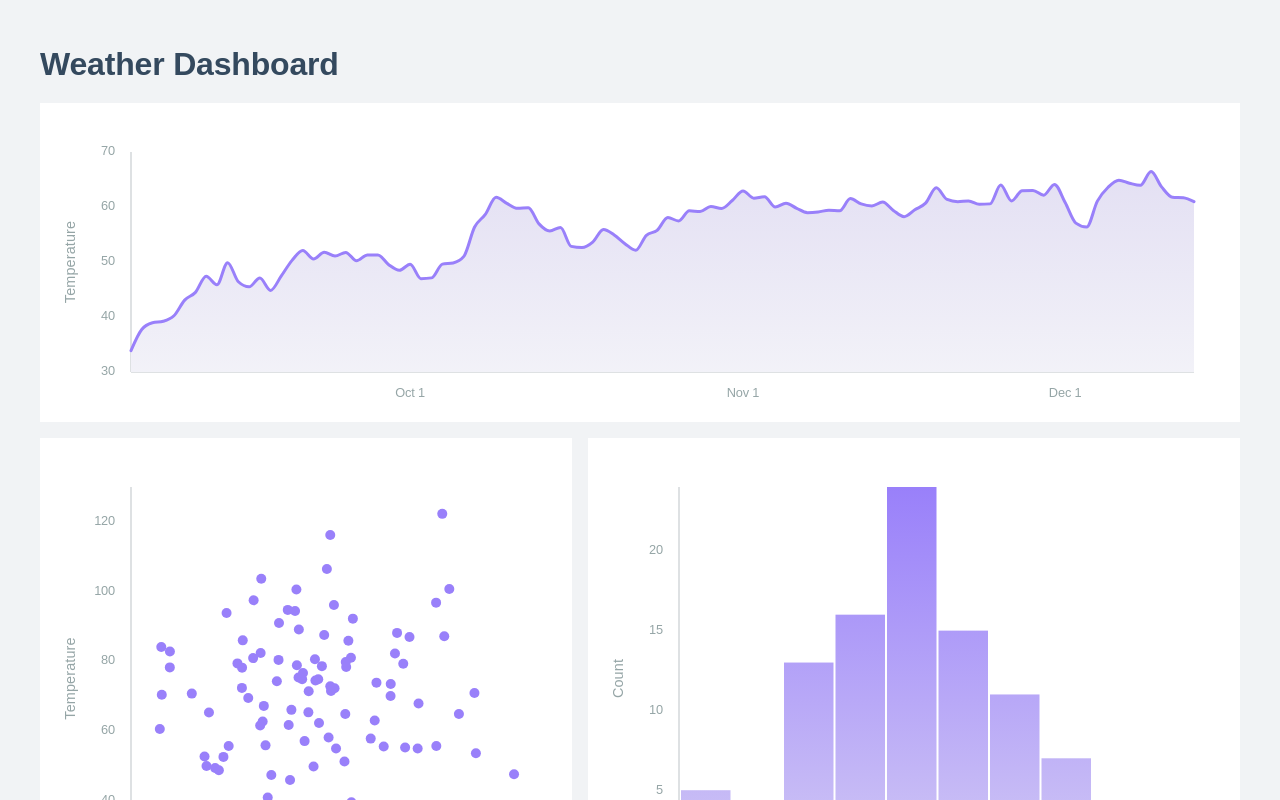
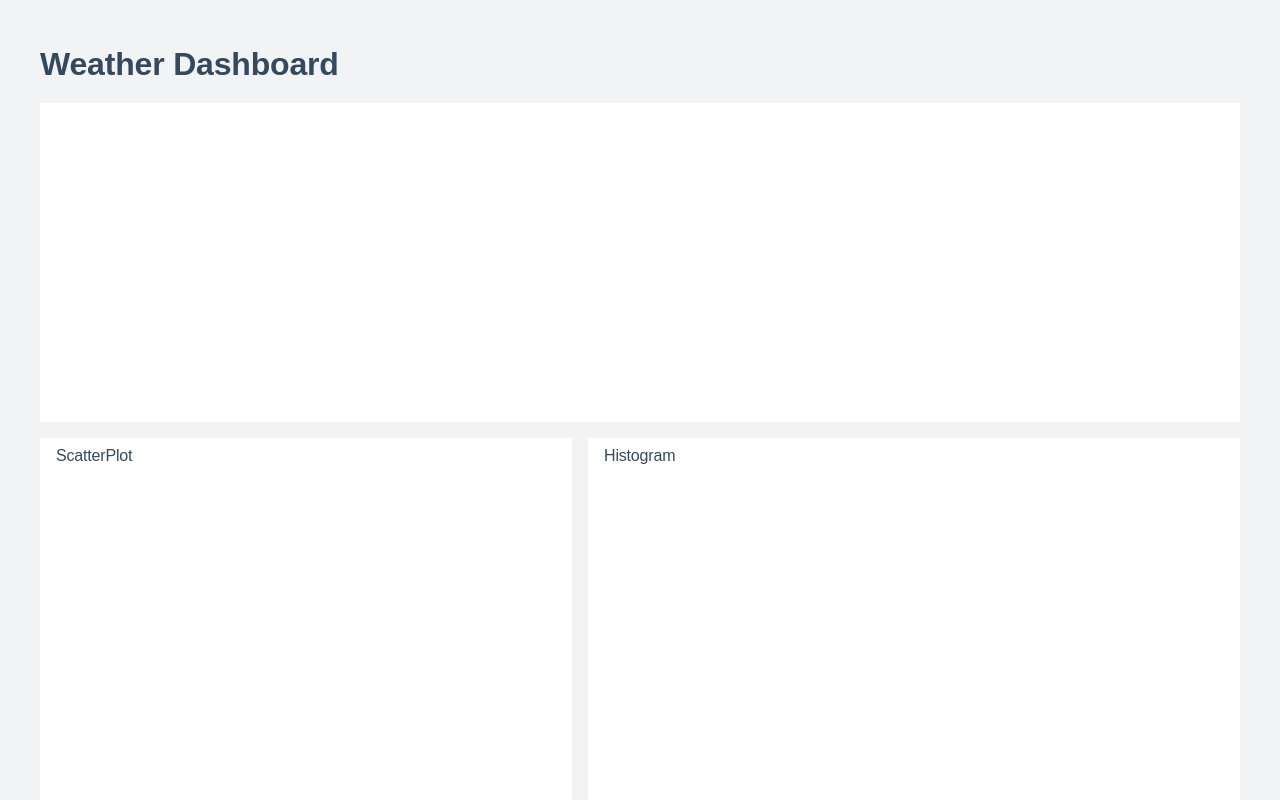
Before and after one commit to TiE23/sab-d3, a React app in the folder 13-using-d3-with-react-js/: page / in a window 1280 px wide. Shown: the top 800 px of the page. Built offline with nearby package versions, Linux system fonts and the light colour scheme; a web font is replaced by a local one.

Commit message:
Ch 13 - Initial work on Timeline. Took copious notes on how useChartDimensions() hook works - to the best of my knowledge. I'm sure I'll be using something like this myself in the future.

```diff
--- a/13-using-d3-with-react-js/src/Chart/Chart.jsx
+++ b/13-using-d3-with-react-js/src/Chart/Chart.jsx
@@ -1,18 +1,30 @@
 import React, { createContext, useContext } from "react";
+import PropTypes from "prop-types";
 import { dimensionsPropsType } from "./utils";
 
 import "./Chart.css";
 
-export const useDimensionsContext = () => {};
+const ChartContext = createContext();
+
+export const useDimensionsContext = () => useContext(ChartContext);
 
 const Chart = ({ dimensions, children }) => (
-  <svg className="Chart">
-    { children }
-  </svg>
+  <ChartContext.Provider value={dimensions}>
+    <svg
+      className="Chart"
+      width={dimensions.width}
+      height={dimensions.height}
+    >
+      <g transform={`translate(${dimensions.marginLeft}, ${dimensions.marginTop})`}>
+        { children }
+      </g>
+    </svg>
+  </ChartContext.Provider>
 );
 
 Chart.propTypes = {
   dimensions: dimensionsPropsType,
+  children: PropTypes.node,
 };
 
 Chart.defaultProps = {
--- a/13-using-d3-with-react-js/src/Histogram.jsx
+++ b/13-using-d3-with-react-js/src/Histogram.jsx
@@ -13,6 +13,7 @@ const Histogram = ({ data, xAccessor, label }) => {
 
   return (
     <div className="Histogram placeholder">
+      Histogram
     </div>
   );
 };
--- a/13-using-d3-with-react-js/src/ScatterPlot.jsx
+++ b/13-using-d3-with-react-js/src/ScatterPlot.jsx
@@ -11,6 +11,7 @@ const ScatterPlot = ({ data, xAccessor, yAccessor, xLabel, yLabel }) => {
 
   return (
     <div className="ScatterPlot placeholder">
+      ScatterPlot
     </div>
   );
 };
--- a/13-using-d3-with-react-js/src/Timeline.jsx
+++ b/13-using-d3-with-react-js/src/Timeline.jsx
@@ -10,8 +10,14 @@ import { useChartDimensions, accessorPropsType } from "./Chart/utils";
 const formatDate = d3.timeFormat("%-b %-d");
 
 const Timeline = ({ data, xAccessor, yAccessor, label }) => {
+  const [ref, dimensions] = useChartDimensions();
+  // console.table(dimensions);
+
   return (
-    <div className="Timeline">
+    <div className="Timeline" ref={ref}>
+      <Chart dimensions={dimensions}>
+
+      </Chart>
     </div>
   );
 };
```
Also changed, not shown: 13-using-d3-with-react-js/src/App.jsx (+6 -6 lines), 13-using-d3-with-react-js/src/Chart/utils.js (+32 -0 lines), 1 other file (tests, documents, lock files or other folders).
